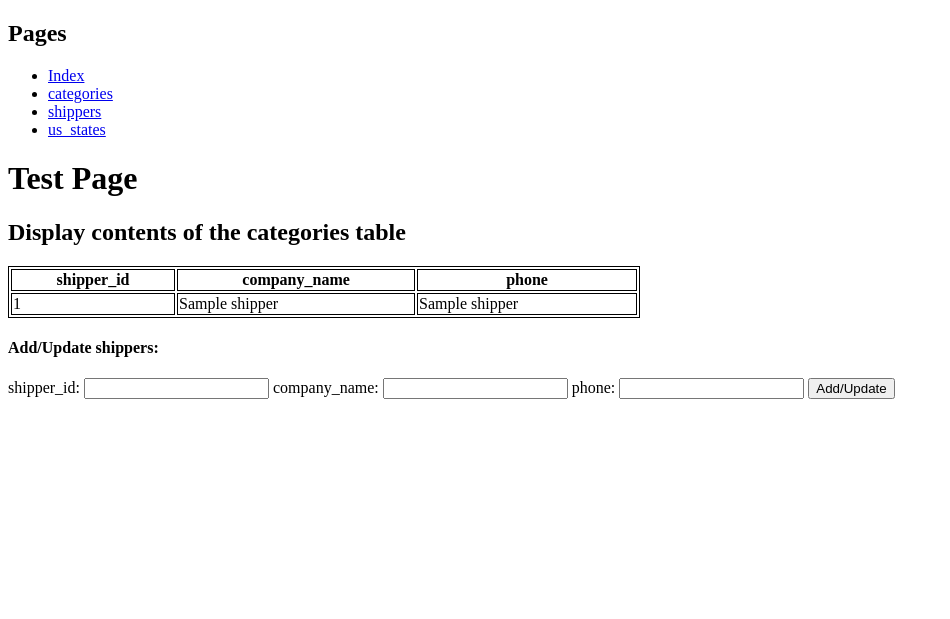
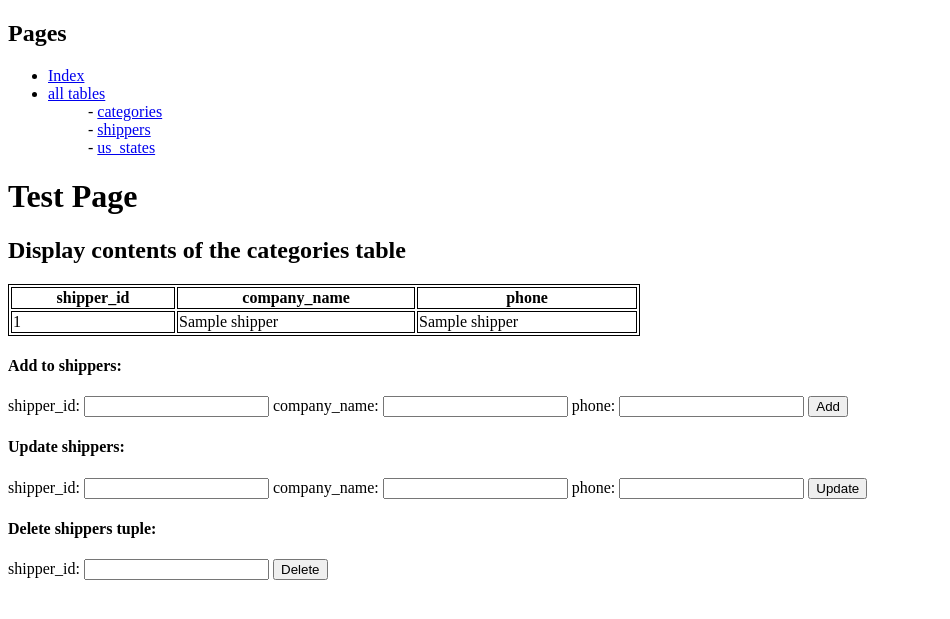
Before and after one commit to AlfonsEdbom/University-Code, a Flask app: page /shippers in a window 1280 px wide. Shown: the top 619 px of the page, without its empty margins (0-950 px from the left). Run offline with Flask 2, Linux system fonts and the light colour scheme; a database or web service that is not in the repository returns one stand-in record (values such as "Sample title"); some libraries are stand-ins or nearby versions.

Commit message:
added delete and update functionality for shippers

```diff
--- a/app.py
+++ b/app.py
@@ -4,6 +4,7 @@ import psycopg2.extras
 
 app = Flask(__name__)
 
+# function for connecting to db
 def connectToDB():
     connectionString = 'dbname=northwind user=postgres port=5432 host=localhost'
     try:
@@ -11,60 +12,94 @@ def connectToDB():
     except:
         print("Can't connect to database")
 
+# first page, "home page"
 @app.route("/")
 def home():
     return render_template("index.html")
+
+#########################################################
+####### display pages for all or individual pages #######
+#########################################################
+
+# display all tables in db etc
+@app.route("/all_tables")
+def all_tables():
+    conn = None
+    try:
+        conn = connectToDB()
+        dict_cur = conn.cursor(cursor_factory=psycopg2.extras.DictCursor)
+        dict_cur.execute('SELECT * FROM categories')
+        results = dict_cur.fetchall()
+        dict_cur.execute('SELECT * FROM shippers')
+        results1 = dict_cur.fetchall()
+        dict_cur.execute('SELECT * FROM us_states')
+        results2 = dict_cur.fetchall()
+        dict_cur.close()
+    except:
+        print('could not execute query')
+    finally:
+        if conn is not None:
+            conn.close()
+    #results = dict_cur.fetchall()
+    return render_template("all_tables.html", categories=results, shippers=results1, us_states=results2)
 
 
 # display categories table etc
 @app.route("/categories", methods=["GET", "POST"])
 def categories():
-    conn = connectToDB()
-    dict_cur = conn.cursor(cursor_factory=psycopg2.extras.DictCursor)
-
+    conn = None
     try:
+        conn = connectToDB()
+        dict_cur = conn.cursor(cursor_factory=psycopg2.extras.DictCursor)
         dict_cur.execute('SELECT * FROM categories')
         results = dict_cur.fetchall()
-        dict_cur.execute('SELECT * FROM shippers')
-        results1 = dict_cur.fetchall()
+        dict_cur.close()
     except:
         print('could not execute query')
     #results = dict_cur.fetchall()
-    conn.close()
-    dict_cur.close()
-    return render_template("categories.html", categories=results, shippers=results1)
+    finally:
+        if conn is not None:
+            conn.close()
+    return render_template("categories.html", categories=results)
 
 
 @app.route("/shippers", methods=["GET", "POST"])
 def shippers():
-    conn = connectToDB()
-    dict_cur = conn.cursor(cursor_factory=psycopg2.extras.DictCursor)
-
+    conn = None
     try:
+        conn = connectToDB()
+        dict_cur = conn.cursor(cursor_factory=psycopg2.extras.DictCursor)
         dict_cur.execute('SELECT * FROM shippers')
+        results = dict_cur.fetchall()
+        dict_cur.close()
     except:
         print('could not execute query')
-    results = dict_cur.fetchall()
-    conn.close()
-    dict_cur.close()
+    finally:
+        if conn is not None:
+            conn.close()
     return render_template("shippers.html", shippers=results)
 
 
 @app.route("/us_states", methods=["GET", "POST"])
 def us_states():
-    conn = connectToDB()
-    dict_cur = conn.cursor(cursor_factory=psycopg2.extras.DictCursor)
-
+    conn = None
     try:
+        conn = connectToDB()
+        dict_cur = conn.cursor(cursor_factory=psycopg2.extras.DictCursor)
         dict_cur.execute('SELECT * FROM us_states')
+        results = dict_cur.fetchall()
+        dict_cur.close()
     except:
         print('could not execute query')
-    results = dict_cur.fetchall()
-    conn.close()
-    dict_cur.close()
+    finally:
+        if conn is not None:
+            conn.close()
     return render_template("us_states.html", us_states=results)
 
-# insert into categories
+###########################################
+####### functions for adding tuples #######
+###########################################
+
 @app.route("/cateogries/add", methods=["POST"])
 def add_category():
     conn = connectToDB()
@@ -84,7 +119,6 @@ def add_category():
     print('123')
     return redirect(url_for("/categories"))
 
-# insert into shippers
 @app.route("/shippers/add", methods=["POST"])
 def add_shipper():
     conn = None
@@ -109,5 +143,59 @@ def add_shipper():
 
     return redirect("/shippers")
 
+###########################################
+####### functions for adding tuples #######
+###########################################
+
+@app.route("/shippers/update", methods=["POST"])
+def update_shipper():
+    conn = None
+    try:
+        conn = connectToDB()
+        dict_cur = conn.cursor(cursor_factory=psycopg2.extras.DictCursor)
+
+        shipper_id = int(request.form['shipper_id'])
+        company_name = request.form['company_name']
+        phone = request.form['phone']
+
+        dict_cur.execute("UPDATE shippers SET company_name = %s, phone = %s WHERE shipper_id = %s",
+        (company_name, phone, shipper_id))
+
+        conn.commit()
+        dict_cur.close()
+    except (Exception, psycopg2.DatabaseError) as error:
+        print(error)
+    finally:
+        if conn is not None:
+            conn.close()
+
+    return redirect("/shippers")
+
+#############################################
+####### functions for deleting tuples #######
+#############################################
+
+@app.route("/shippers/delete", methods=["POST"])
+def delete_shipper():
+    conn = None
+    try:
+        conn = connectToDB()
+        dict_cur = conn.cursor(cursor_factory=psycopg2.extras.DictCursor)
+
+        shipper_id = request.form['shipper_id']
+
+        dict_cur.execute("DELETE FROM shippers WHERE shipper_id = %s",
+        (shipper_id))
+
+        conn.commit()
+        dict_cur.close()
+    except (Exception, psycopg2.DatabaseError) as error:
+        print(error)
+    finally:
+        if conn is not None:
+            conn.close()
+
+    return redirect("/shippers")
+
 if __name__ == "__main__":
     app.run(debug=True)
--- a/templates/base.html
+++ b/templates/base.html
@@ -11,9 +11,10 @@
       <h1>Pages</h1>
       <ul>
           <li><a href="/">Index</a>
-          <li><a href="/categories">categories</a>
-          <li><a href="/shippers">shippers</a>
-          <li><a href="/us_states">us_states</a>
+          <li><a href="/all_tables">all tables</a>
+          <dd>- <a href="/categories">categories</a></dd>
+          <dd>- <a href="/shippers">shippers</a></dd>
+          <dd>- <a href="/us_states">us_states</a></dd>
       </ul>
     </nav>
     </head>
--- a/templates/shippers.html
+++ b/templates/shippers.html
@@ -22,7 +22,7 @@ Placeholder
             {% endfor %}
         </tbody>
     </table>
-    <h4>Add/Update shippers:</h4>
+    <h4>Add to shippers:</h4>
     <form method="POST" action="/shippers/add">
         <label>shipper_id:</label>
         <input type="number" name="shipper_id">
@@ -33,6 +33,26 @@ Placeholder
         <label>phone:</label>
         <input type="text" name="phone">
 
-        <button>Add/Update</button>
+        <button>Add</button>
       </form>
+    <h4>Update shippers:</h4>
+    <form method="POST" action="/shippers/update">
+        <label>shipper_id:</label>
+        <input type="number" name="shipper_id">
+
+        <label>company_name:</label>
+        <input type="text" name="company_name">
+
+        <label>phone:</label>
+        <input type="text" name="phone">
+
+        <button>Update</button>
+    </form>
+    <h4>Delete shippers tuple:</h4>
+    <form method="POST" action="/shippers/delete">
+        <label>shipper_id:</label>
+        <input type="number" name="shipper_id">
+
+        <button>Delete</button>
+    </form>
 {% endblock %}
```
Also changed, not shown: templates/all_tables.html (added, +63 -0 lines), templates/categories.html (+0 -17 lines).
